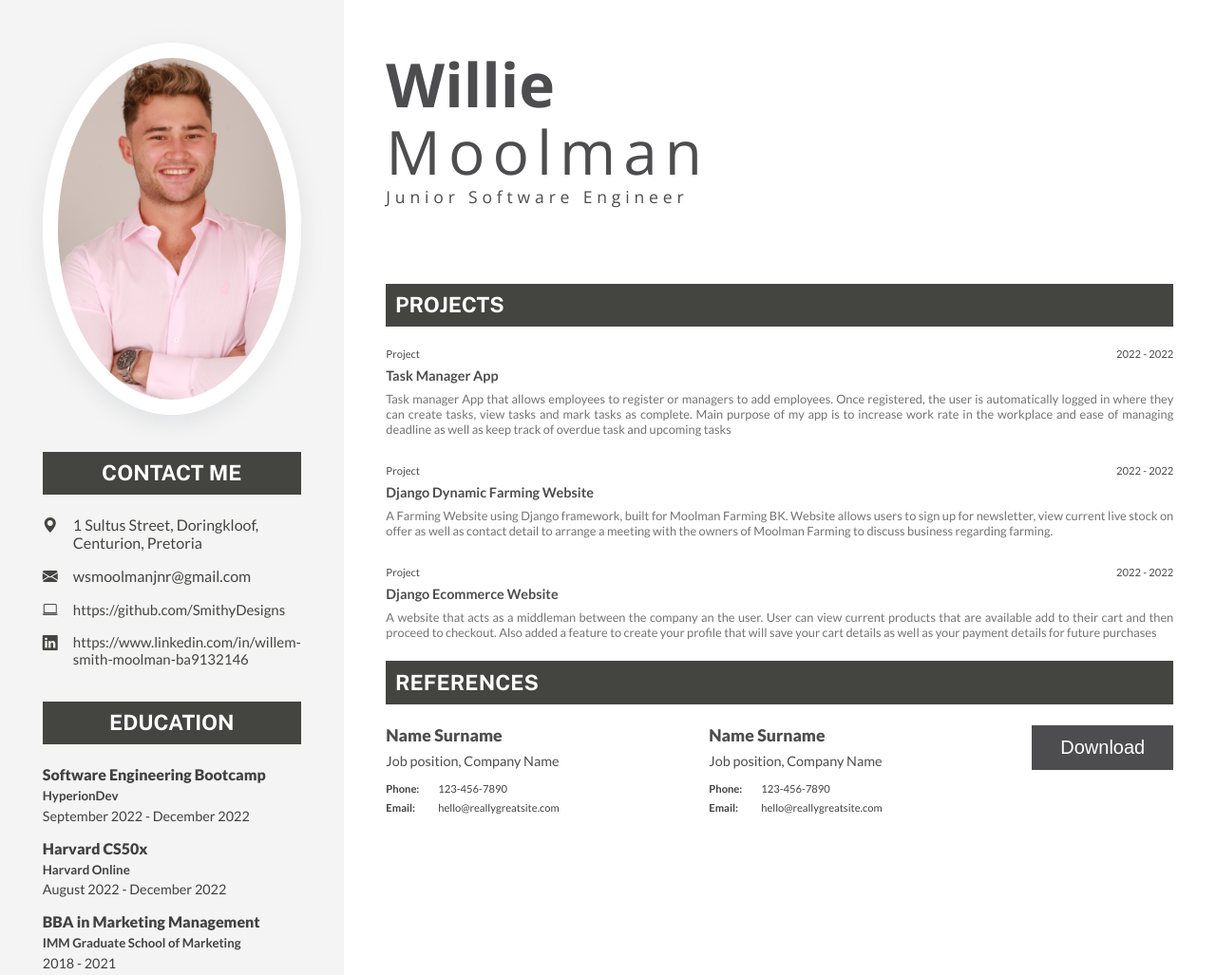
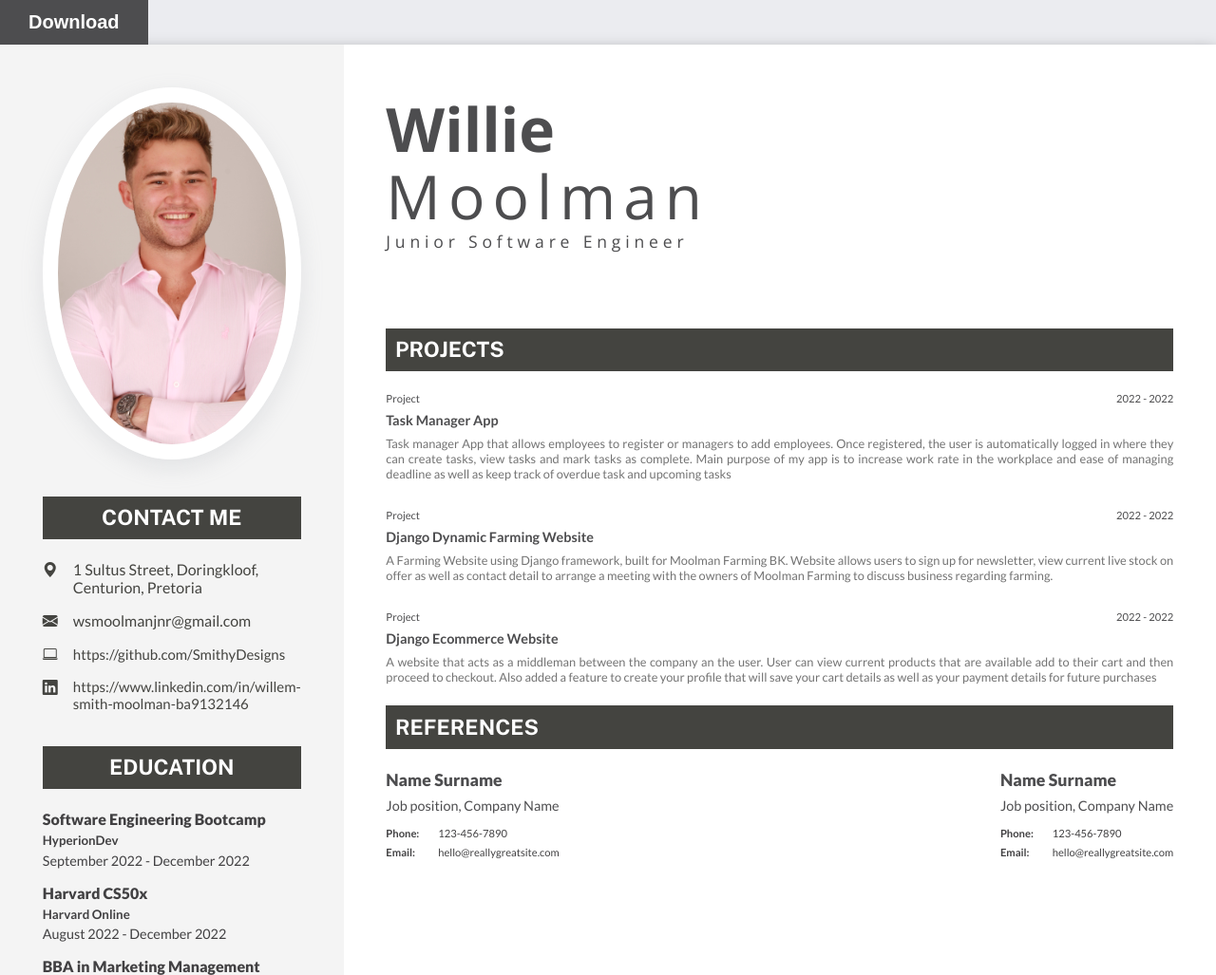
Before and after one commit to SmithyDesigns/MyCV, a plain HTML site: page index_cv.html in a window 1280 px wide. Shown: the top 1027 px of the page at 95% size. Drawn offline with nearby package versions, Linux system fonts and the light colour scheme.

Commit message:
added functionality to download btn

```diff
--- a/index_cv.html
+++ b/index_cv.html
@@ -8,10 +8,24 @@
     <link rel="stylesheet" href="css_style.css">
     <link rel="stylesheet" href="https://cdn.jsdelivr.net/npm/bootstrap-icons@1.8.3/font/bootstrap-icons.css">
     <title>Resume</title>
+    <style>
+      .card {
+          box-sizing: content-box;
+          cursor: pointer;
+          font-family: sans-serif;
+          background-color: #4D4D4F;
+          border: none;
+          color: white;
+          padding: 12px 30px;
+          font-size: 20px;
+      }
+
+   </style>
 </head>
 
 <body>
-    <section class="main-section">
+<button class="card" id="pdfButton" name="download"><b>Download</b></button>
+    <section class="main-section" id="generatePDF">
         <div class="left-part">
             <div class="photo-container">
 <!--                add personal picture-->
@@ -195,11 +209,23 @@
                             </div>
                         </div>
                     </div>
-                    <div class="download_Btn"><button class="btn"><i class="fa fa-download"></i>Download</button></div>
+<!--                    <div class="download_Btn"><button class="btn"><i class="fa fa-download" ></i><a href="download">Download</a></button></div>-->
                 </div>
             </div>
         </div>
     </section>
+    <script>
+      var button = document.getElementById("pdfButton");
+      var makepdf = document.getElementById("generatePDF");
+      button.addEventListener("click", function () {
+         var mywindow = window.open("", "PRINT", "height=600,width=600");
+         mywindow.document.write(makepdf.innerHTML);
+         mywindow.document.close();
+         mywindow.focus();
+         mywindow.print();
+         return true;
+      });
+   </script>
 
 </body>
 
```
